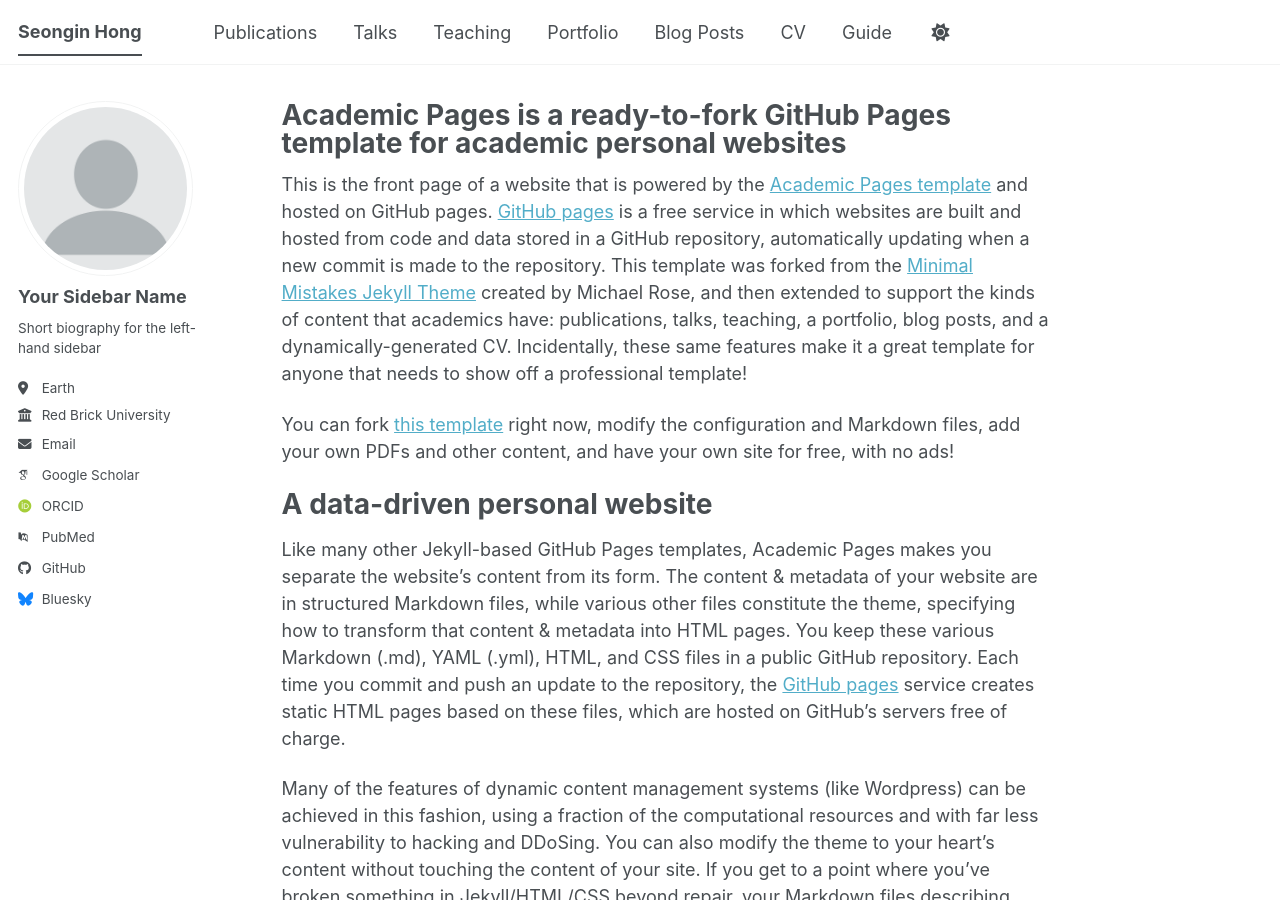
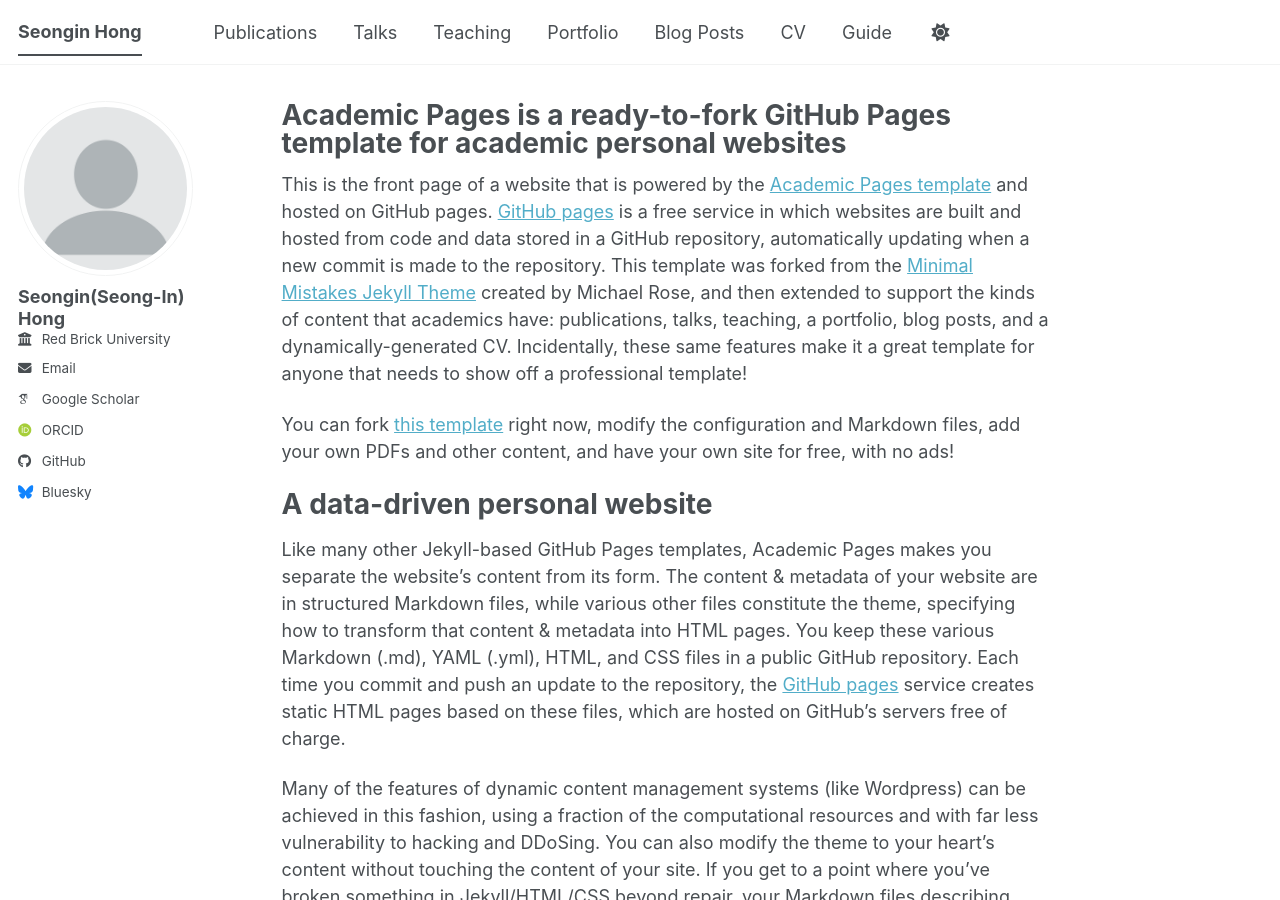
Before and after one commit to SeongInHONG/seonginhong.github.io, a Jekyll site: the page built from _pages/about.md, in a window 1280 px wide and 900 px high. Built offline with Jekyll 4.4.1, drawn with Linux system fonts in a browser that asks for light colours; some web fonts are replaced; a script bundle is joined from its source files by our own code; library files that are not in the unit come from our copies.

Commit message:
Update _config.yml

```diff
--- a/_config.yml
+++ b/_config.yml
@@ -16,7 +16,7 @@
 url                      : https://seonginhong.github.io # The base hostname & protocol for your site e.g. "https://[your GitHub username].github.io",
                                                            # or if you already have some other page hosted on Github then use "https://[your GitHub username].github.io/[Your Repo Name]"
 baseurl                  : "" # the subpath of your site, e.g. "/blog"
-repository               : "academicpages/seonginhong.github.io"
+repository               : "SeongInHong/seonginhong.github.io"
 
 # Site Author - The following control what appear as part of the author content on the side bar.
 #               If a field is blank the icon and link will not appear, otherwise it will be shown.
@@ -24,25 +24,26 @@
 author:
   # Biographic information
   avatar           : "profile.png"
-  name             : "Your Sidebar Name"
-  pronouns         : # example: "she/her"
-  bio              : "Short biography for the left-hand sidebar"
-  location         : "Earth"
+  name             : "Seongin(Seong-In) Hong"
+# pronouns         : # example: "she/her"
+# bio              : "Short biography for the left-hand sidebar"
+# location         : "Earth"
   employer         : "Red Brick University"
   uri              : # URL
-  email            : "none@example.org"
+  email            : "ycq6vs@virginia.edu"
+
 
   # Academic websites
   academia         : # URL
   arxiv            : # URL - Update with the correct link to your profile
   googlescholar    : "https://scholar.google.com/citations?user=PS_CX0AAAAAJ"
-  inspire-hep      : # URL
-  impactstory      : # URL
+# inspire-hep      : # URL
+# impactstory      : # URL
   orcid            : "https://orcid.org/yourorcidurl"
-  semantic         : # URL
+# semantic         : # URL
   ssrn             : # URL
-  pubmed           : "https://www.ncbi.nlm.nih.gov/pubmed/?term=john+snow"
-  researchgate     : # URL
+# pubmed           : "https://www.ncbi.nlm.nih.gov/pubmed/?term=john+snow"
+# researchgate     : # URL
   scopus           : # URL
   zotero           : # URL
 
```
